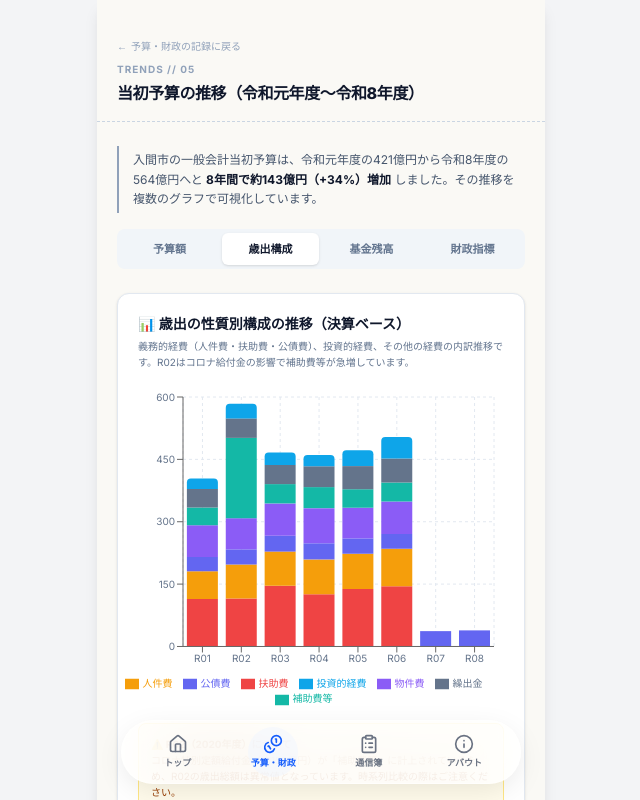
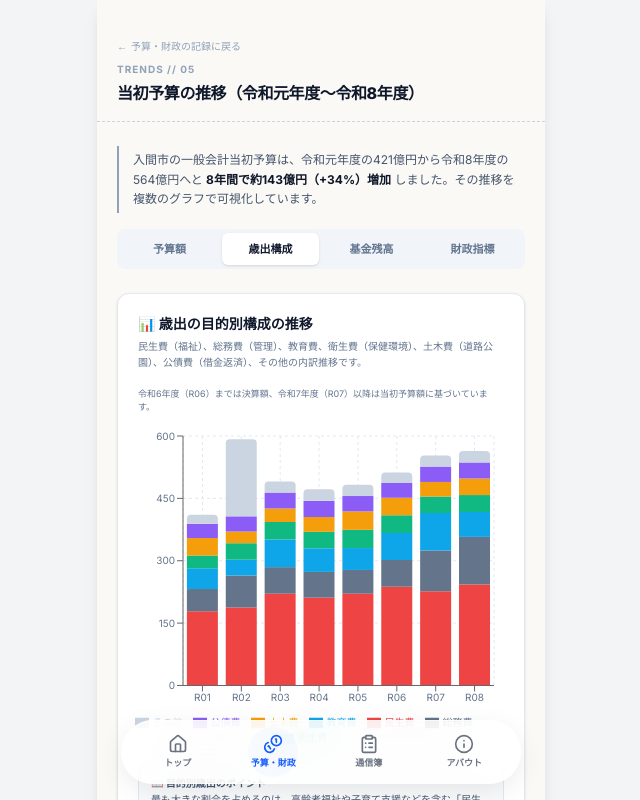
Before and after one commit to iruma-voice/open-iruma-app, a Next.js app: page /budget/trends in a window 1280 px wide. Both pictures are taken after a click on the button "歳出構成". Shown: the top 800 px of the page, without its empty margins (319-959 px from the left). Built offline with nearby package versions, Linux system fonts and the light colour scheme.

Commit message:
予算推移ページの歳出構成を性質別から目的別（決算・当初予算ベース）に移行

```diff
--- a/src/app/budget/trends/page.tsx
+++ b/src/app/budget/trends/page.tsx
@@ -21,14 +21,14 @@ const COLORS = {
   slate100: '#f1f5f9',     // slate-100
   projection: '#93c5fd',   // blue-300（見込み用）
   confirmed: '#475569',    // slate-600（確定用）
-  // 性質別歳出用
-  personnel: '#f59e0b',    // amber-500
-  welfare: '#ef4444',      // red-500
-  debt: '#6366f1',         // indigo-500
-  material: '#8b5cf6',     // violet-500
-  subsidies: '#14b8a6',    // teal-500
-  transfers: '#64748b',    // slate-500
-  construction: '#0ea5e9', // sky-500
+  // 目的別歳出用
+  welfare: '#ef4444',      // 民生費：赤
+  general: '#64748b',      // 総務費：グレー
+  education: '#0ea5e9',    // 教育費：スカイブルー
+  civilWorks: '#f59e0b',   // 土木費：アンバー
+  health: '#10b981',       // 衛生費：エメラルド
+  debtService: '#8b5cf6',  // 公債費：バイオレット
+  others: '#cbd5e1',       // その他：ライトグレー
 };
 
 // --- データ前処理 ---
@@ -45,21 +45,22 @@ const budgetChartData = trendsData.years
     isProjection: y.isProjection,
   }));
 
-// 性質別歳出推移グラフ用データ（決算ベース）
+// 目的別歳出推移グラフ用データ
+// H30〜R06は決算、R07〜R08は当初予算のデータが含まれている
 const expenditureChartData = trendsData.years
-  .filter((y: YearData) => y.expenditureByNature !== null && !y.isReferenceOnly)
+  .filter((y: YearData) => y.expenditureByPurpose !== null && !y.isReferenceOnly)
   .map((y: YearData) => {
-    const e = y.expenditureByNature!;
+    const e = y.expenditureByPurpose!;
     return {
       name: y.fiscalYear,
       displayLabel: y.displayLabel,
-      人件費: e.personnelCost,
-      扶助費: e.welfareExpense,
+      民生費: e.welfare,
+      総務費: e.general,
+      教育費: e.education,
+      土木費: e.civilWorks,
+      衛生費: e.health,
       公債費: e.debtService,
-      物件費: e.materialCost,
-      補助費等: e.subsidies,
-      繰出金: e.transfers,
-      投資的経費: e.constructionInvestment,
+      その他: e.others,
     };
   });
 
@@ -237,12 +238,17 @@ export default function BudgetTrendsPage() {
           </ChartSection>
         )}
 
-        {/* 2. 歳出の性質別構成の推移 */}
+        {/* 2. 歳出の目的別構成の推移 */}
         {activeTab === 'expenditure' && (
           <ChartSection
-            title="📊 歳出の性質別構成の推移（決算ベース）"
-            subtitle="義務的経費（人件費・扶助費・公債費）、投資的経費、その他の経費の内訳推移です。R02はコロナ給付金の影響で補助費等が急増しています。"
+            title="📊 歳出の目的別構成の推移"
+            subtitle="民生費（福祉）、総務費（管理）、教育費、衛生費（保健環境）、土木費（道路公園）、公債費（借金返済）、その他の内訳推移です。"
           >
+            <div className="mb-3 flex items-center gap-3 flex-wrap">
+              <span className="flex items-center gap-1 text-[9px] text-slate-500">
+                令和6年度（R06）までは決算額、令和7年度（R07）以降は当初予算額に基づいています。
+              </span>
+            </div>
             <ResponsiveContainer width="100%" height={320}>
               <BarChart data={expenditureChartData} margin={{ top: 10, right: 10, left: -15, bottom: 0 }}>
                 <CartesianGrid strokeDasharray="3 3" stroke="#e2e8f0" />
@@ -250,21 +256,23 @@ export default function BudgetTrendsPage() {
                 <YAxis tick={{ fontSize: 10, fill: '#64748b' }} label={{ value: '億円', angle: -90, position: 'insideLeft', style: { fontSize: 10, fill: '#94a3b8' } }} />
                 <Tooltip content={<CustomTooltip />} />
                 <Legend wrapperStyle={{ fontSize: 10 }} />
-                <Bar dataKey="扶助費" stackId="a" fill={COLORS.welfare} />
-                <Bar dataKey="人件費" stackId="a" fill={COLORS.personnel} />
-                <Bar dataKey="公債費" stackId="a" fill={COLORS.debt} />
-                <Bar dataKey="物件費" stackId="a" fill={COLORS.material} />
-                <Bar dataKey="補助費等" stackId="a" fill={COLORS.subsidies} />
-                <Bar dataKey="繰出金" stackId="a" fill={COLORS.transfers} />
-                <Bar dataKey="投資的経費" stackId="a" fill={COLORS.construction} radius={[4, 4, 0, 0]} />
+                <Bar dataKey="民生費" stackId="a" fill={COLORS.welfare} />
+                <Bar dataKey="総務費" stackId="a" fill={COLORS.general} />
+                <Bar dataKey="教育費" stackId="a" fill={COLORS.education} />
+                <Bar dataKey="衛生費" stackId="a" fill={COLORS.health} />
+                <Bar dataKey="土木費" stackId="a" fill={COLORS.civilWorks} />
+                <Bar dataKey="公債費" stackId="a" fill={COLORS.debtService} />
+                <Bar dataKey="その他" stackId="a" fill={COLORS.others} radius={[4, 4, 0, 0]} />
               </BarChart>
             </ResponsiveContainer>
 
             {/* 注釈 */}
-            <div className="mt-4 bg-amber-50 border border-amber-200 rounded-lg p-3">
-              <p className="text-[10px] text-amber-800 leading-relaxed">
-                <strong>⚠️ R02（2020年度）について</strong><br />
-                コロナ特別定額給付金（約150億円）が「補助費等」に計上されているため、R02の歳出総額は異常値となっています。時系列比較の際はご注意ください。
+            <div className="mt-4 bg-slate-50 border border-slate-200 rounded-lg p-3">
+              <p className="text-[10px] text-slate-600 leading-relaxed">
+                <strong>📖 目的別歳出のポイント</strong><br />
+                最も大きな割合を占めるのは、高齢者福祉や子育て支援などを含む「民生費」で、全体で一貫して増加傾向にあります。
+                R02（2020年度）はコロナ特別定額給付金を含むため「その他」（災害復旧費や予備費などの分類に含まれるその他経費）が大幅に増加しています。
+                また、令和7年度以降は「当初予算」ベースであるため、決算で変動しやすい最終支出とは多少構成が異なる場合があります。
               </p>
             </div>
           </ChartSection>
--- a/src/data/budget_trends.json
+++ b/src/data/budget_trends.json
@@ -33,7 +33,7 @@
         "prefecturalSubsidy": 24.5
       },
       "expenditureByNature": {
-        "personnelCost": 67.0,
+        "personnelCost": 67,
         "welfareExpense": 107.6,
         "debtService": 32.3,
         "materialCost": 74.1,
@@ -46,11 +46,20 @@
         "otherSpecificFunds": 746
       },
       "indicators": {
-        "realBalanceRatio": 2.70,
+        "realBalanceRatio": 2.7,
         "singleYearBalanceRatio": -2.09,
         "reserveFundRatio": 8.72
       },
-      "debtBalance": null
+      "debtBalance": null,
+      "expenditureByPurpose": {
+        "general": 47.8,
+        "welfare": 178.7,
+        "education": 34.6,
+        "civilWorks": 65.7,
+        "health": 31.4,
+        "debtService": 32.3,
+        "others": 22
+      }
     },
     {
       "fiscalYear": "R01",
@@ -60,7 +69,7 @@
       "isReferenceOnly": false,
       "initialBudget": 421.3,
       "settlementExpenditure": 410.6,
-      "yoyChange": 2.0,
+      "yoyChange": 2,
       "revenue": {
         "localTax": 215.5,
         "localBonds": 25.2,
@@ -83,10 +92,19 @@
       },
       "indicators": {
         "realBalanceRatio": 3.82,
-        "singleYearBalanceRatio": 0.30,
+        "singleYearBalanceRatio": 0.3,
         "reserveFundRatio": 7.83
       },
-      "debtBalance": 31809
+      "debtBalance": 31809,
+      "expenditureByPurpose": {
+        "general": 53.5,
+        "welfare": 178.3,
+        "education": 50.1,
+        "civilWorks": 42.1,
+        "health": 30.4,
+        "debtService": 34.5,
+        "others": 21.7
+      }
     },
     {
       "fiscalYear": "R02",
@@ -106,7 +124,7 @@
         "prefecturalSubsidy": 33.6
       },
       "expenditureByNature": {
-        "personnelCost": 82.0,
+        "personnelCost": 82,
         "welfareExpense": 115.1,
         "debtService": 36.5,
         "materialCost": 74.9,
@@ -123,7 +141,16 @@
         "singleYearBalanceRatio": 1.32,
         "reserveFundRatio": 8.22
       },
-      "debtBalance": 31615
+      "debtBalance": 31615,
+      "expenditureByPurpose": {
+        "general": 77.1,
+        "welfare": 187.4,
+        "education": 38,
+        "civilWorks": 28.1,
+        "health": 39.6,
+        "debtService": 36.5,
+        "others": 185.7
+      }
     },
     {
       "fiscalYear": "R03",
@@ -137,7 +164,7 @@
       "revenue": {
         "localTax": 208.5,
         "localBonds": 39.4,
-        "localAllocationTax": 28.0,
+        "localAllocationTax": 28,
         "nationalSubsidy": 123.1,
         "prefecturalSubsidy": 34.1
       },
@@ -155,11 +182,20 @@
         "otherSpecificFunds": 1379
       },
       "indicators": {
-        "realBalanceRatio": 7.20,
+        "realBalanceRatio": 7.2,
         "singleYearBalanceRatio": 8.99,
         "reserveFundRatio": 13.92
       },
-      "debtBalance": 31836
+      "debtBalance": 31836,
+      "expenditureByPurpose": {
+        "general": 63.7,
+        "welfare": 220.9,
+        "education": 66.7,
+        "civilWorks": 32.6,
+        "health": 41.8,
+        "debtService": 38.2,
+        "others": 26.7
+      }
     },
     {
       "fiscalYear": "R04",
@@ -168,7 +204,7 @@
       "isProjection": false,
       "isReferenceOnly": false,
       "initialBudget": 450.1,
-      "settlementExpenditure": 472.0,
+      "settlementExpenditure": 472,
       "yoyChange": 1.9,
       "revenue": {
         "localTax": 215.4,
@@ -195,7 +231,16 @@
         "singleYearBalanceRatio": -0.87,
         "reserveFundRatio": 15.01
       },
-      "debtBalance": 30142
+      "debtBalance": 30142,
+      "expenditureByPurpose": {
+        "general": 62,
+        "welfare": 211.1,
+        "education": 56.9,
+        "civilWorks": 35.6,
+        "health": 39.5,
+        "debtService": 38.9,
+        "others": 28
+      }
     },
     {
       "fiscalYear": "R05",
@@ -216,7 +261,7 @@
       "expenditureByNature": {
         "personnelCost": 84.6,
         "welfareExpense": 138.4,
-        "debtService": 37.0,
+        "debtService": 37,
         "materialCost": 73.7,
         "subsidies": 44.5,
         "transfers": 55.6,
@@ -231,7 +276,16 @@
         "singleYearBalanceRatio": -2.77,
         "reserveFundRatio": 14.02
       },
-      "debtBalance": 28923
+      "debtBalance": 28923,
+      "expenditureByPurpose": {
+        "general": 56.9,
+        "welfare": 220.9,
+        "education": 52.7,
+        "civilWorks": 44.3,
+        "health": 43.8,
+        "debtService": 37,
+        "others": 27
+      }
     },
     {
       "fiscalYear": "R06",
@@ -261,7 +315,16 @@
         "singleYearBalanceRatio": -0.71,
         "reserveFundRatio": 12.31
       },
-      "debtBalance": 28864
+      "debtBalance": 28864,
+      "expenditureByPurpose": {
+        "general": 64.5,
+        "welfare": 237.4,
+        "education": 64.6,
+        "civilWorks": 42.2,
+        "health": 42.6,
+        "debtService": 35.6,
+        "others": 25.4
+      }
     },
     {
       "fiscalYear": "R07",
@@ -271,7 +334,7 @@
       "isReferenceOnly": false,
       "initialBudget": 553.1,
       "settlementExpenditure": null,
-      "yoyChange": 8.0,
+      "yoyChange": 8,
       "revenue": {
         "localTax": 219.7,
         "localBonds": 75.2,
@@ -290,7 +353,16 @@
       },
       "funds": null,
       "indicators": null,
-      "debtBalance": null
+      "debtBalance": null,
+      "expenditureByPurpose": {
+        "general": 98.1,
+        "welfare": 226.5,
+        "education": 90,
+        "civilWorks": 35,
+        "health": 39.9,
+        "debtService": 36.9,
+        "others": 26.7
+      }
     },
     {
       "fiscalYear": "R08",
@@ -300,7 +372,7 @@
       "isReferenceOnly": false,
       "initialBudget": 564.2,
       "settlementExpenditure": null,
-      "yoyChange": 2.0,
+      "yoyChange": 2,
       "revenue": {
         "localTax": 225.8,
         "localBonds": 73.5,
@@ -319,7 +391,16 @@
       },
       "funds": null,
       "indicators": null,
-      "debtBalance": null
+      "debtBalance": null,
+      "expenditureByPurpose": {
+        "general": 114.5,
+        "welfare": 242.9,
+        "education": 59.8,
+        "civilWorks": 39.7,
+        "health": 40.8,
+        "debtService": 38.7,
+        "others": 27.8
+      }
     }
   ]
 }
```
